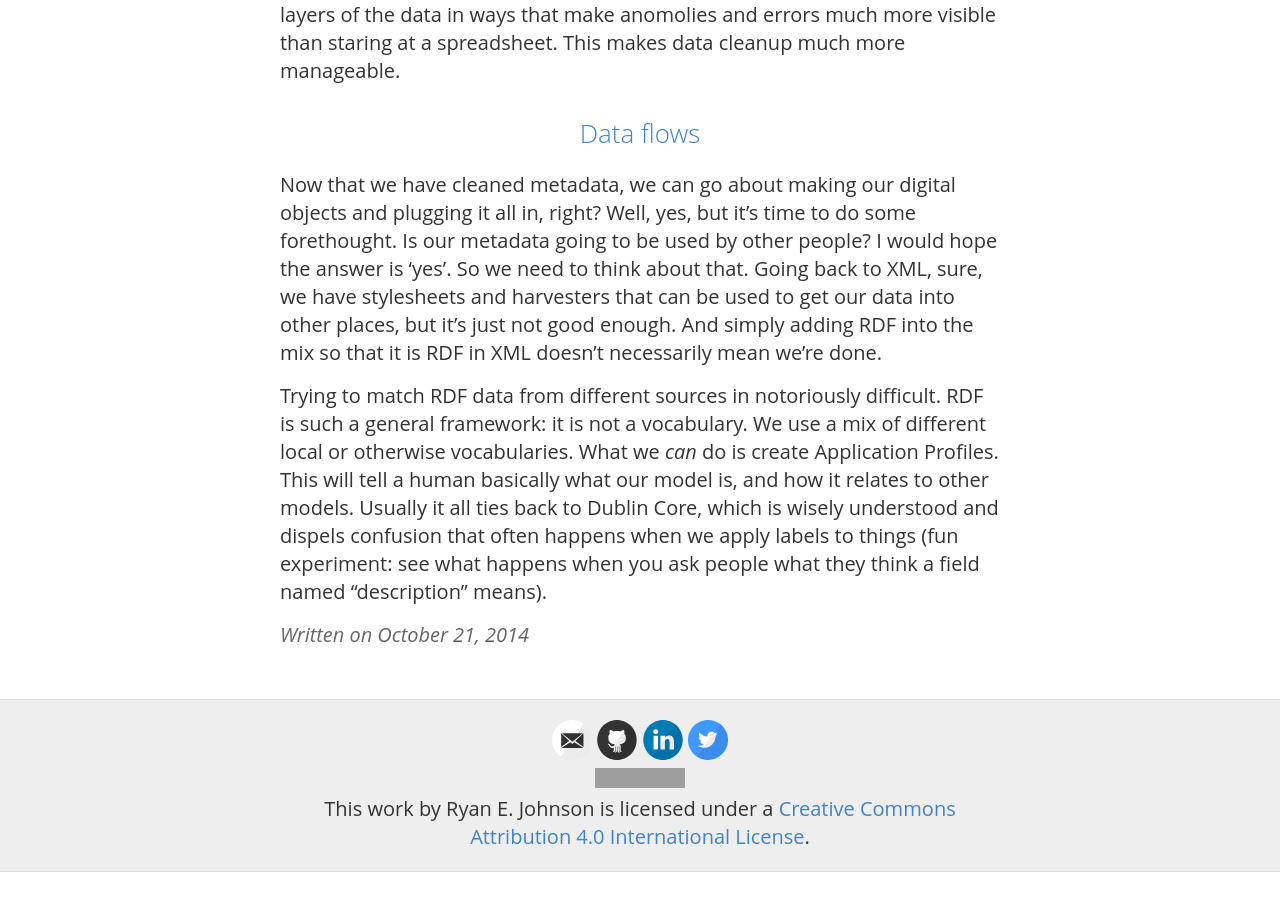
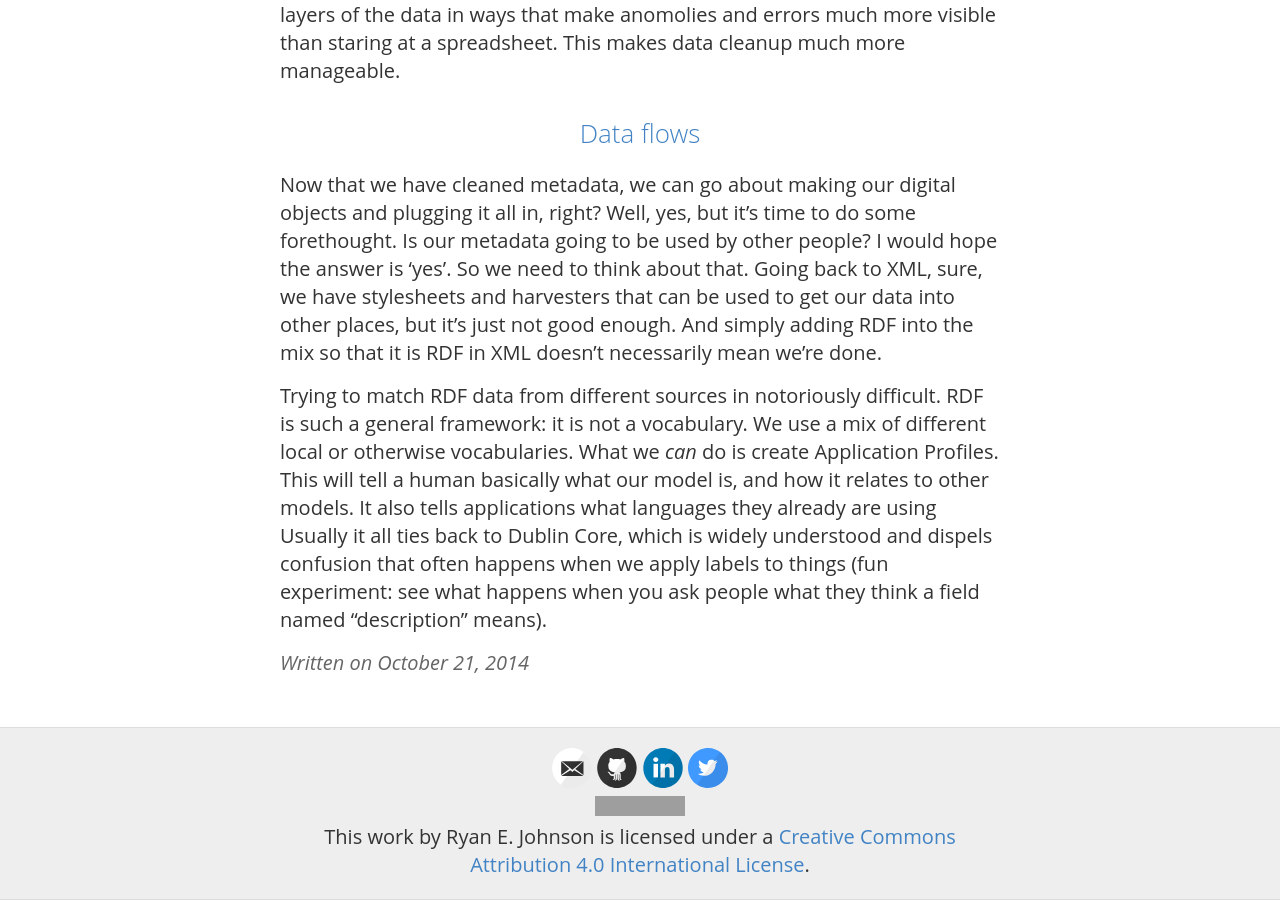
Before and after one commit to remerjohnson/remerjohnson.github.io, a Jekyll site: the page built from _posts/2014-10-21-toward-a-metadata-pipeline.md, in a window 1280 px wide and 900 px high, scrolled down 1774 px. Built offline with Jekyll 4.4.1, drawn with Linux system fonts in a browser that asks for light colours; nearby versions of some CDN libraries; comment, search, counter and statistics services are not loaded; before the commit the page ends 2646 px from its top, so only the background shows below that; grey boxes are pictures that could not be loaded.

Commit message:
Update 2014-10-21-toward-a-metadata-pipeline.md

```diff
--- a/_posts/2014-10-21-toward-a-metadata-pipeline.md
+++ b/_posts/2014-10-21-toward-a-metadata-pipeline.md
@@ -21,4 +21,4 @@ This filtering can be achieved through programs like [OpenRefine](http://openref
 
 Now that we have cleaned metadata, we can go about making our digital objects and plugging it all in, right? Well, yes, but it's time to do some forethought. Is our metadata going to be used by other people? I would hope the answer is 'yes'. So we need to think about that. Going back to XML, sure, we have stylesheets and harvesters that can be used to get our data into other places, but it's just not good enough. And simply adding RDF into the mix so that it is RDF in XML doesn't necessarily mean we're done.
 
-Trying to match RDF data from different sources in notoriously difficult. RDF is such a general framework: it is not a vocabulary. We use a mix of different local or otherwise vocabularies. What we *can* do is create Application Profiles. This will tell a human basically what our model is, and how it relates to other models. Usually it all ties back to Dublin Core, which is wisely understood and dispels confusion that often happens when we apply labels to things (fun experiment: see what happens when you ask people what they think a field named "description" means).
+Trying to match RDF data from different sources in notoriously difficult. RDF is such a general framework: it is not a vocabulary. We use a mix of different local or otherwise vocabularies. What we *can* do is create Application Profiles. This will tell a human basically what our model is, and how it relates to other models. It also tells applications what languages they already are using  Usually it all ties back to Dublin Core, which is widely understood and dispels confusion that often happens when we apply labels to things (fun experiment: see what happens when you ask people what they think a field named "description" means).
```
